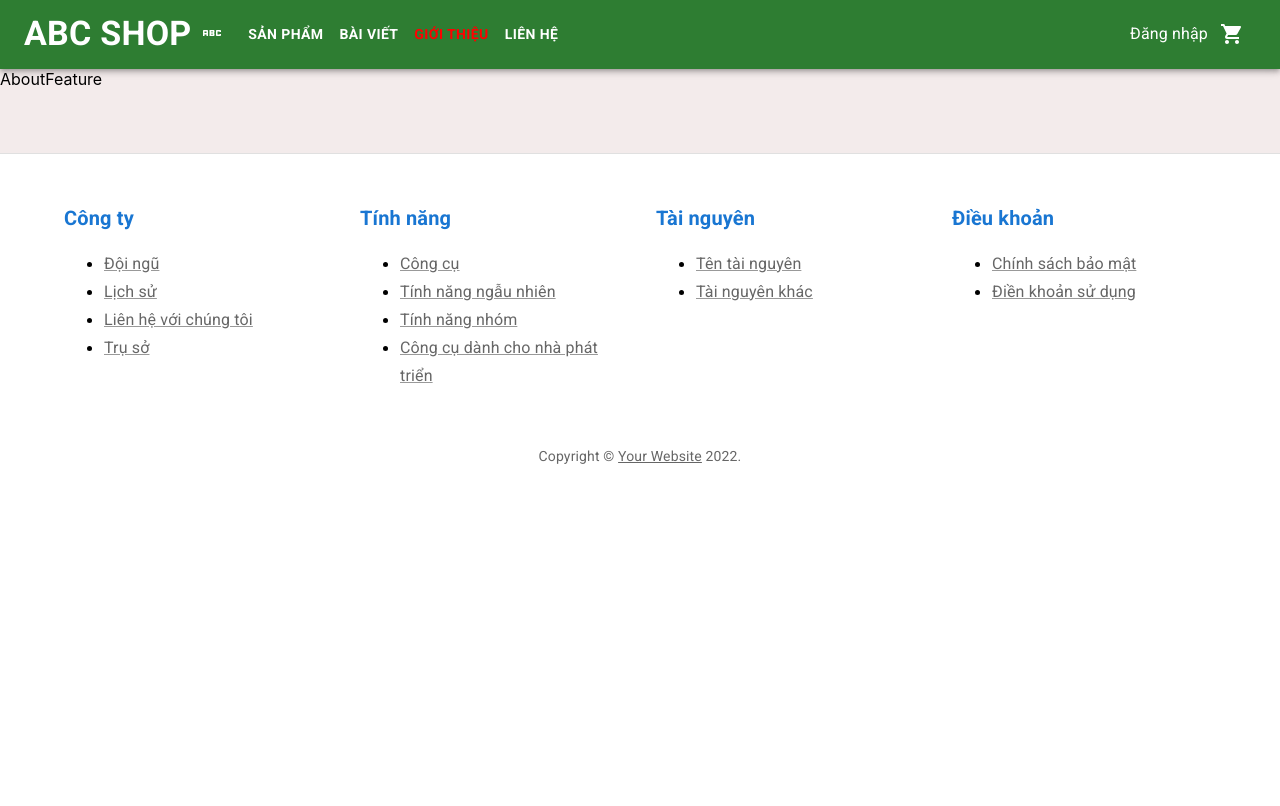
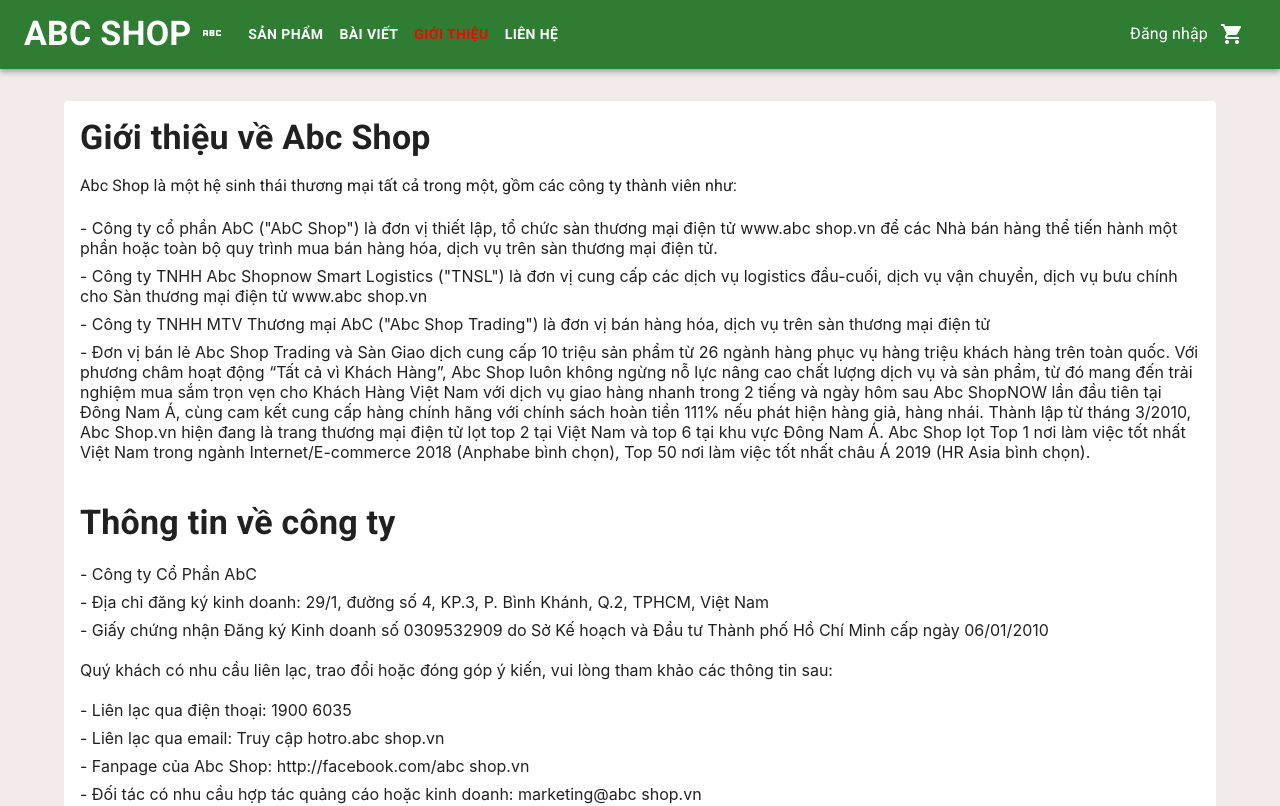
Before and after one commit to xhoang0509/react_app_abcshop, a React (Create React App) app: page /about in a window 1280 px wide. Shown: the top 806 px of the page. Built offline with nearby package versions, Linux system fonts and the light colour scheme.

Commit message:
about page

```diff
--- a/src/features/About/index.jsx
+++ b/src/features/About/index.jsx
@@ -1,10 +1,102 @@
+import { Box, Container, Paper, Typography } from '@mui/material';
+import { makeStyles } from '@mui/styles';
 import React from 'react';
-import PropTypes from 'prop-types';
 
 AboutFeature.propTypes = {};
-
+const useStyles = makeStyles(() => ({
+    root: {
+        '& ul': {
+            padding: 0,
+            listStyleType: 'none',
+            '& > li': {
+                padding: '4px 0',
+            },
+        },
+    },
+}));
 function AboutFeature(props) {
-    return <div>AboutFeature</div>;
+    const classes = useStyles();
+    return (
+        <Box className={classes.root} pt={4}>
+            <Container>
+                <Paper sx={{ p: 2 }} elevation={0}>
+                    <Typography sx={{ pb: 2, fontWeight: 'bold' }} variant="h4">
+                        Giới thiệu về Abc Shop
+                    </Typography>
+                    <Typography>
+                        Abc Shop là một hệ sinh thái thương mại tất cả trong một, gồm các công ty
+                        thành viên như:
+                    </Typography>
+                    <ul>
+                        <li>
+                            - Công ty cổ phần AbC ("AbC Shop") là đơn vị thiết lập, tổ chức sàn
+                            thương mại điện tử www.abc shop.vn để các Nhà bán hàng thể tiến hành một
+                            phần hoặc toàn bộ quy trình mua bán hàng hóa, dịch vụ trên sàn thương
+                            mại điện tử.
+                        </li>
+                        <li>
+                            - Công ty TNHH Abc Shopnow Smart Logistics ("TNSL") là đơn vị cung cấp
+                            các dịch vụ logistics đầu-cuối, dịch vụ vận chuyển, dịch vụ bưu chính
+                            cho Sàn thương mại điện tử www.abc shop.vn
+                        </li>
+                        <li>
+                            - Công ty TNHH MTV Thương mại AbC ("Abc Shop Trading") là đơn vị bán
+                            hàng hóa, dịch vụ trên sàn thương mại điện tử
+                        </li>
+                        <li>
+                            - Đơn vị bán lẻ Abc Shop Trading và Sàn Giao dịch cung cấp 10 triệu sản
+                            phẩm từ 26 ngành hàng phục vụ hàng triệu khách hàng trên toàn quốc. Với
+                            phương châm hoạt động “Tất cả vì Khách Hàng”, Abc Shop luôn không ngừng
+                            nỗ lực nâng cao chất lượng dịch vụ và sản phẩm, từ đó mang đến trải
+                            nghiệm mua sắm trọn vẹn cho Khách Hàng Việt Nam với dịch vụ giao hàng
+                            nhanh trong 2 tiếng và ngày hôm sau Abc ShopNOW lần đầu tiên tại Đông
+                            Nam Á, cùng cam kết cung cấp hàng chính hãng với chính sách hoàn tiền
+                            111% nếu phát hiện hàng giả, hàng nhái. Thành lập từ tháng 3/2010, Abc
+                            Shop.vn hiện đang là trang thương mại điện tử lọt top 2 tại Việt Nam và
+                            top 6 tại khu vực Đông Nam Á. Abc Shop lọt Top 1 nơi làm việc tốt nhất
+                            Việt Nam trong ngành Internet/E-commerce 2018 (Anphabe bình chọn), Top
+                            50 nơi làm việc tốt nhất châu Á 2019 (HR Asia bình chọn).
+                        </li>
+                    </ul>
+                    <br />
+                    <Typography sx={{ fontWeight: 'bold' }} variant="h4">
+                        Thông tin về công ty
+                    </Typography>
+                    <ul>
+                        <li>- Công ty Cổ Phần AbC</li>
+                        <li>
+                            - Địa chỉ đăng ký kinh doanh: 29/1, đường số 4, KP.3, P. Bình Khánh,
+                            Q.2, TPHCM, Việt Nam
+                        </li>
+                        <li>
+                            - Giấy chứng nhận Đăng ký Kinh doanh số 0309532909 do Sở Kế hoạch và Đầu
+                            tư Thành phố Hồ Chí Minh cấp ngày 06/01/2010
+                        </li>
+                    </ul>
+                    <p>
+                        Quý khách có nhu cầu liên lạc, trao đổi hoặc đóng góp ý kiến, vui lòng tham
+                        khảo các thông tin sau:
+                    </p>
+                    <ul>
+                        <li>- Liên lạc qua điện thoại: 1900 6035</li>
+                        <li>- Liên lạc qua email: Truy cập hotro.abc shop.vn</li>
+                        <li>- Fanpage của Abc Shop: http://facebook.com/abc shop.vn</li>
+                        <li>
+                            - Đối tác có nhu cầu hợp tác quảng cáo hoặc kinh doanh: marketing@abc
+                            shop.vn
+                        </li>
+                        <li>
+                            - Văn phòng chính: Tòa nhà Viettel, 285 Cách Mạng Tháng 8, Phường 12,
+                            Quận 10, Thành phố Hồ Chí Minh.
+                        </li>
+                        <li>
+                            - Văn phòng: 52 Út Tịch, Phường 4, Quận Tân Bình, Thành Phố Hồ Chí Minh.
+                        </li>
+                    </ul>
+                </Paper>
+            </Container>
+        </Box>
+    );
 }
 
 export default AboutFeature;
```
